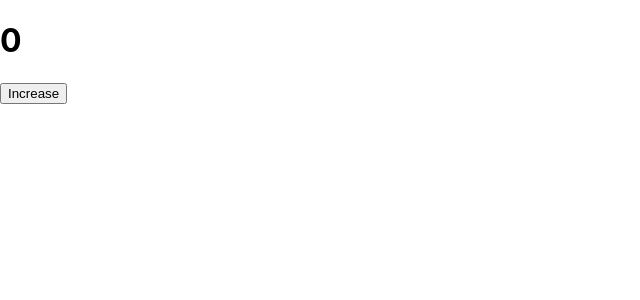
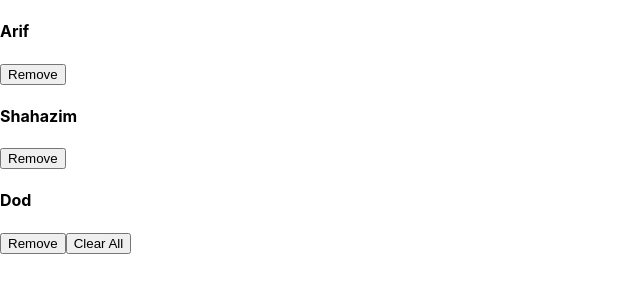
Before and after one commit to ARIF683/React-Practice, a React (Create React App) app in the folder app/: page / in a window 1280 px wide. Shown: the top 300 px of the page, without its empty margins (0-640 px from the left). Built offline with nearby package versions, Linux system fonts and the light colour scheme.

Commit message:
practice-3 complex useContext

```diff
--- a/app/src/App.js
+++ b/app/src/App.js
@@ -1,12 +1,12 @@
 import { useState, useEffect, useReducer } from "react";
 import './App.css';
-import UseContext   from "./Tutorial/UseContext";
+import UseContext2  from "./Tutorial/UseContext2";
 
 
 function App() {
   return (
     <>
-      <UseContext  />
+      <UseContext2 />
     </>
   )
 }
--- /dev/null
+++ b/app/src/Tutorial/UseContext2.js
@@ -0,0 +1,49 @@
+import React, {useState, useContext} from "react";
+
+const Context = React.createContext();
+const Data = [
+    {
+        id : 1,
+        name : "Arif",
+    },
+    {
+        id : 2,
+        name : "Shahazim",
+    },
+    {
+        id : 3,
+        name : "Dod",
+    }
+]
+const UseContext2 = () => {
+   const [show, setShow] = useState(Data);
+   const Headers = (id) => {
+       let remove = show.filter((person) => person.id !== id)
+       setShow(remove)
+   }
+   return (
+       <>
+       <Context.Provider value = {{show , Headers, setShow  }}>
+           <Another />
+       </Context.Provider>
+       </>
+   )
+}
+const Another = () => {
+    const a = useContext(Context)
+    return (
+        <>
+        {a.show.map((person) => {
+            const {id, name} = person;
+            return (
+                <>
+                <h4>{name} </h4>
+                <button onClick = {() => a.Headers(id)}>Remove </button>
+                </>
+            )
+        })}
+        <button onClick = {() => a.setShow([])}>Clear All </button>
+        </>
+    )
+}
+export default UseContext2;
```
